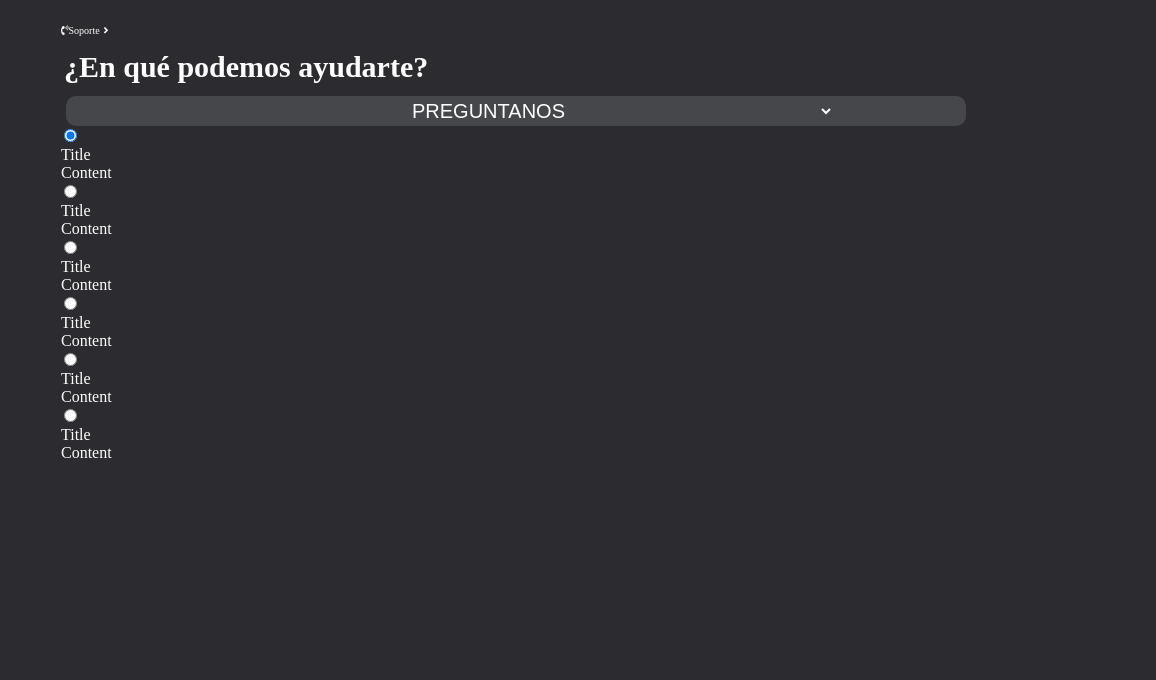
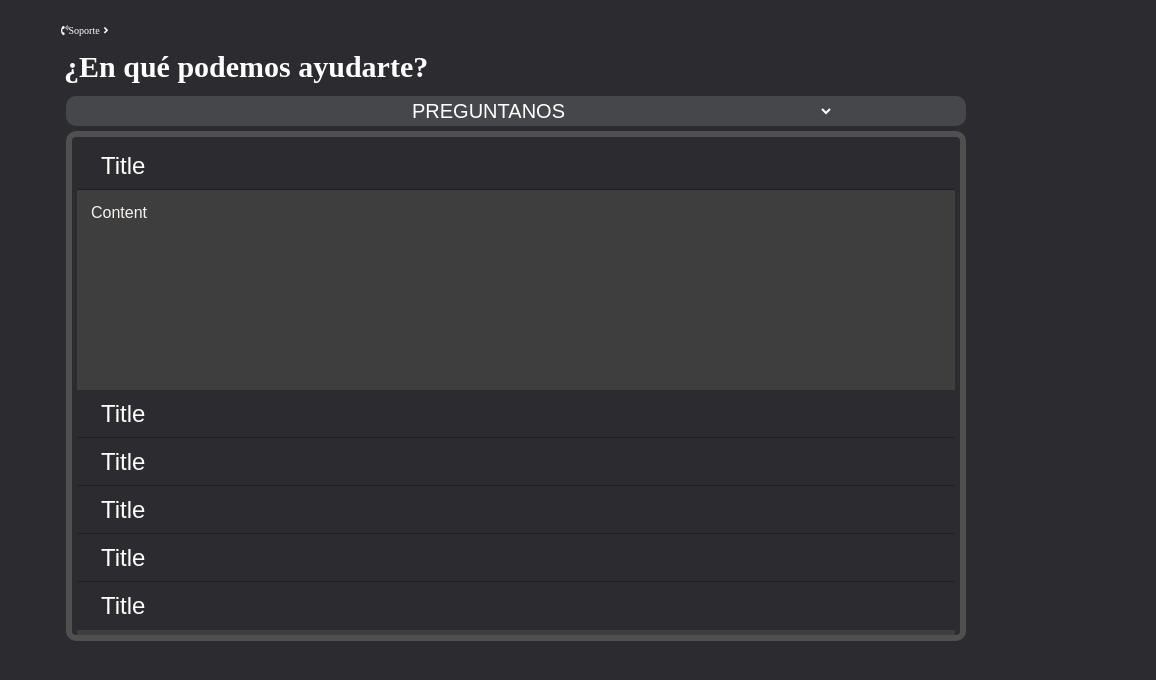
Before and after one commit to Flaytecno/Pagina, a plain HTML site: page sorte/Soporte.html in a window 1280 px wide. Shown: the full height of the page, 124-1280 px from the left. Drawn offline with Linux system fonts and the light colour scheme.

Commit message:
Update main.css

```diff
--- a/css/main.css
+++ b/css/main.css
@@ -300,3 +300,115 @@ a{
 .proyec .complit{
     border-left: 4px solid #95ff00ee;
 }
+
+.accordion {
+    padding: 5px;
+    margin: 5px;
+    box-sizing: border-box;
+    display: flex;
+    font-family: Arial, Helvetica, sans-serif;
+    overflow: hidden;
+    width:900px;
+}
+
+.accordion-select {
+    cursor: pointer;
+    margin: 0;
+    opacity: 0;
+    z-index: 1;
+}
+
+.accordion-title {
+    position: relative;
+}
+
+.accordion-title:not(:nth-last-child(2))::after {
+    border: 1px solid transparent;
+    bottom: 0;
+    content: '';
+    left: 0;
+    position: absolute;
+    right: 0;
+    top: 0;
+}
+
+.accordion-title span {
+    bottom: 0px;
+    box-sizing: border-box;
+    display: block;
+    position: absolute;
+    white-space: nowrap;
+    width: 100%;
+}
+
+.accordion-content {
+    box-sizing: border-box;
+    overflow: auto;
+    position: relative;
+    transition: margin 0.3s ease 0.1s;
+}
+
+.accordion-select:checked + .accordion-title + .accordion-content {
+    margin-bottom: 0;
+    margin-right: 0;
+}
+
+/* Generated styles starts here */
+
+.accordion {
+    border-color: #505050;
+    border-radius: 10px;
+    border-style: solid;
+    border-width: 6px;
+    flex-direction: column;
+    height: auto;
+}
+
+.accordion-title,
+.accordion-select  {
+    background-color: #2d2d2d;
+    color: #ffffff;
+    width: 100%;
+    height: 48px;
+    font-size: 24px;
+}
+
+.accordion-select {
+    margin-bottom: -48px;
+    margin-right: 0;
+}
+
+.accordion-title:not(:nth-last-child(2))::after {
+    border-bottom-color: #1f1f1f;
+    border-right-color: transparent;
+}
+
+.accordion-select:hover + .accordion-title,
+.accordion-select:checked + .accordion-title {
+    background-color: #3068cc;
+}
+
+ .accordion-title span  {
+    transform: rotate(0deg);
+    -ms-writing-mode: lr-tb;
+    filter: progid:DXImageTransform.Microsoft.BasicImage(rotation=0);
+    padding-left: 24px;
+    padding-right: 24px;
+    line-height: 48px;
+}
+
+.accordion-content {
+    background-color: #3e3e3e;
+    color: #f5f2f0;
+    height: 200px;
+    margin-bottom: -200px;
+    margin-right: 0;
+    padding: 14px;
+    width: 100%;
+}
+
+@media (max-width: 767px) {
+	.accordion-content {
+		padding: 10px 0;
+	}
+}
```
